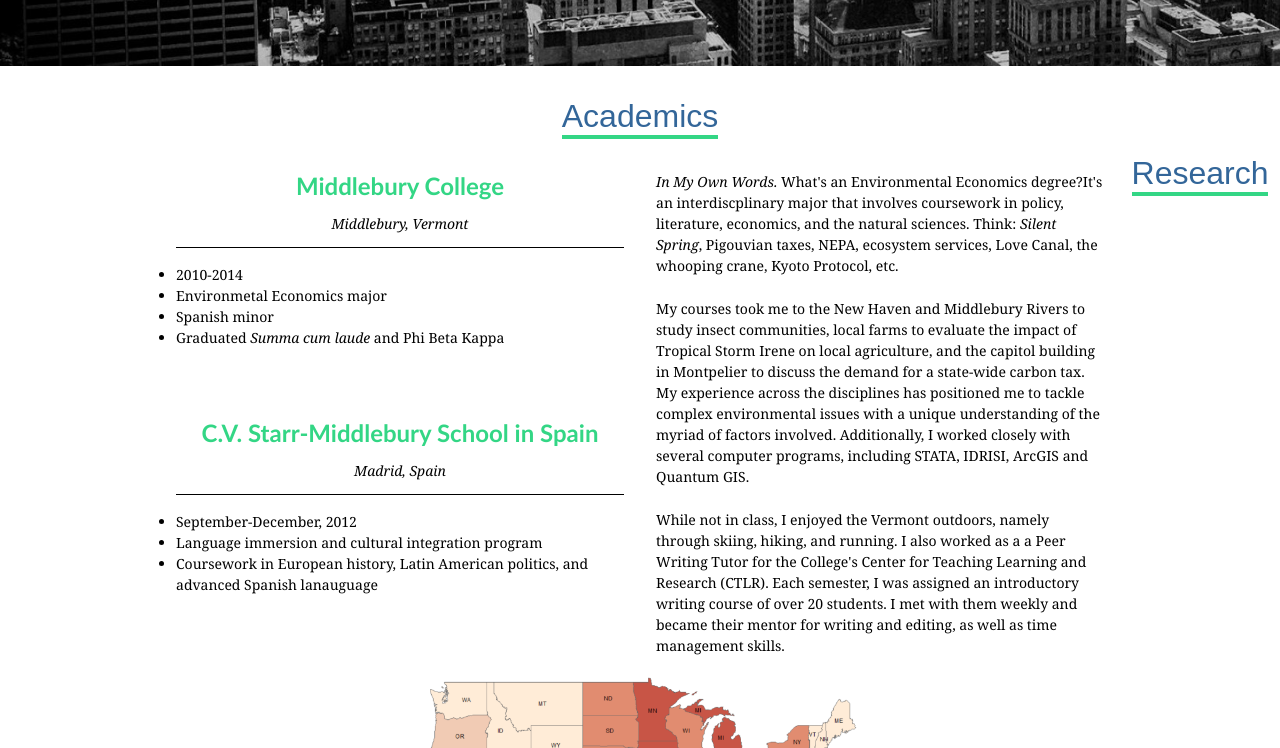
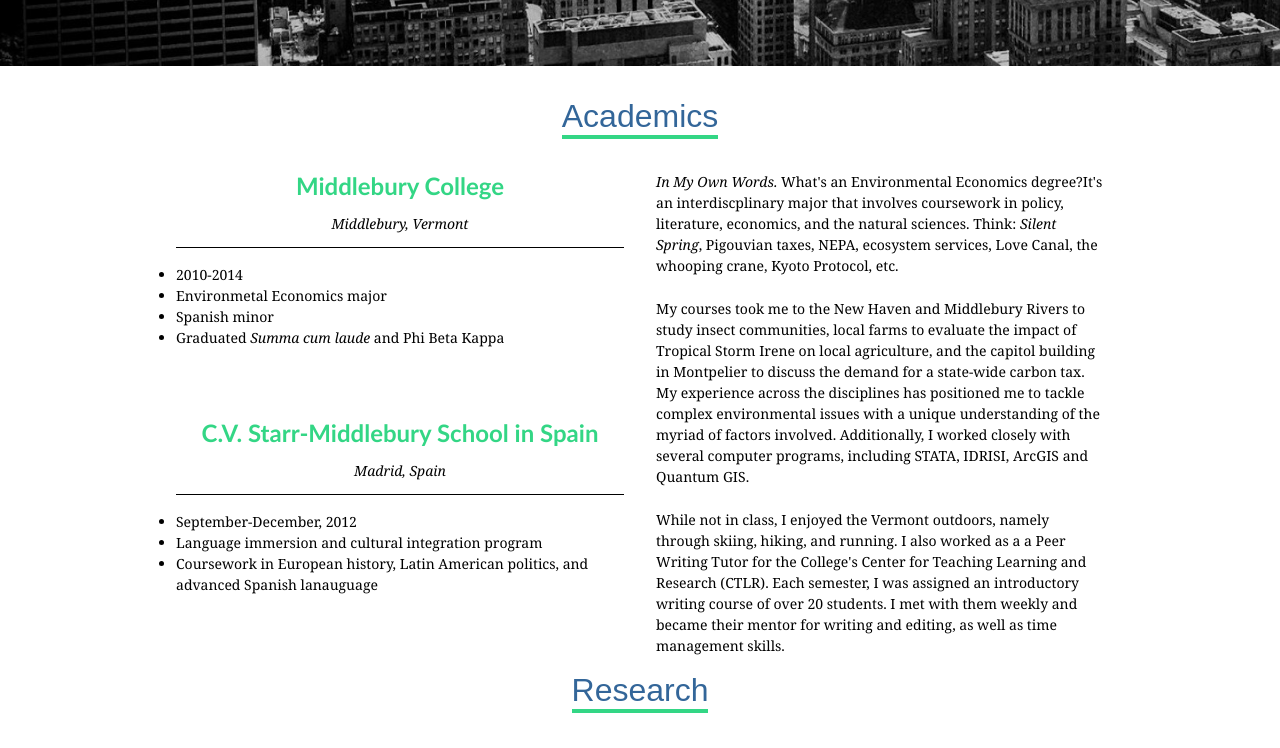
Before and after one commit to charlotteoherron/charlotteoherron.github.io, a plain HTML site: page unit8/index.html in a window 1280 px wide. Shown: the part 2264-3012 px from the top of the page. Drawn offline with Linux system fonts and the light colour scheme.

Commit message:
more
more

```diff
--- a/unit8/index.html
+++ b/unit8/index.html
@@ -97,7 +97,7 @@
 			</div class="wrap">
 		</div>
 	</section>
-	<section id="Academics">
+	<section id="Academics" class="clearfix">
 		<h2>Academics</h2>
 		<div class="wrap">
 			<div class="column">
@@ -124,7 +124,9 @@
 				<p>While not in class, I enjoyed the Vermont outdoors, namely through skiing, hiking, and running. I also worked as a a Peer Writing Tutor for the College's Center for Teaching Learning and Research (CTLR). Each semester, I was assigned an introductory writing course of over 20 students. I met with them weekly and became their mentor for writing and editing, as well as time management skills.
 			</div>
 		</div>
-		<h2 id="research">Research</h2>
+		<div class="research" id="unique">
+			<h2>Research</h2>
+		</div>
 		<div class="wrap">
 			<div class="research">
 				<img src="images/solar_map.jpg">
--- a/unit8/main.css
+++ b/unit8/main.css
@@ -166,6 +166,11 @@ section#AboutMe {
 	border-radius: .25em;
 }
 
+#unique {
+	float:none;
+	margin:none;
+}
+
 .research img {
 	display: block;
 	width:100%;
```
